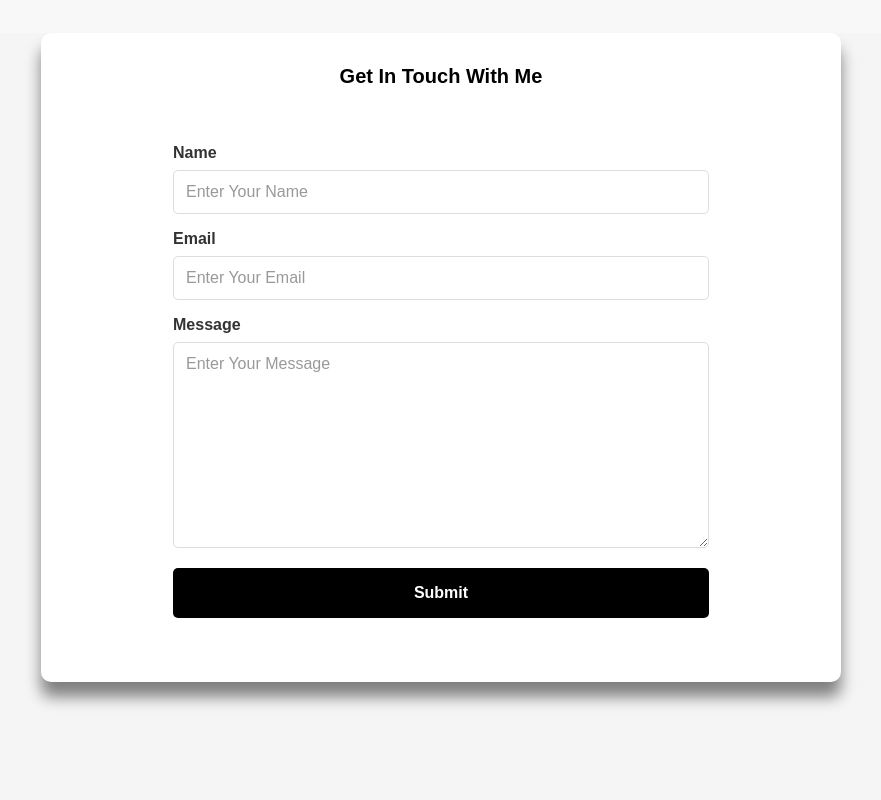
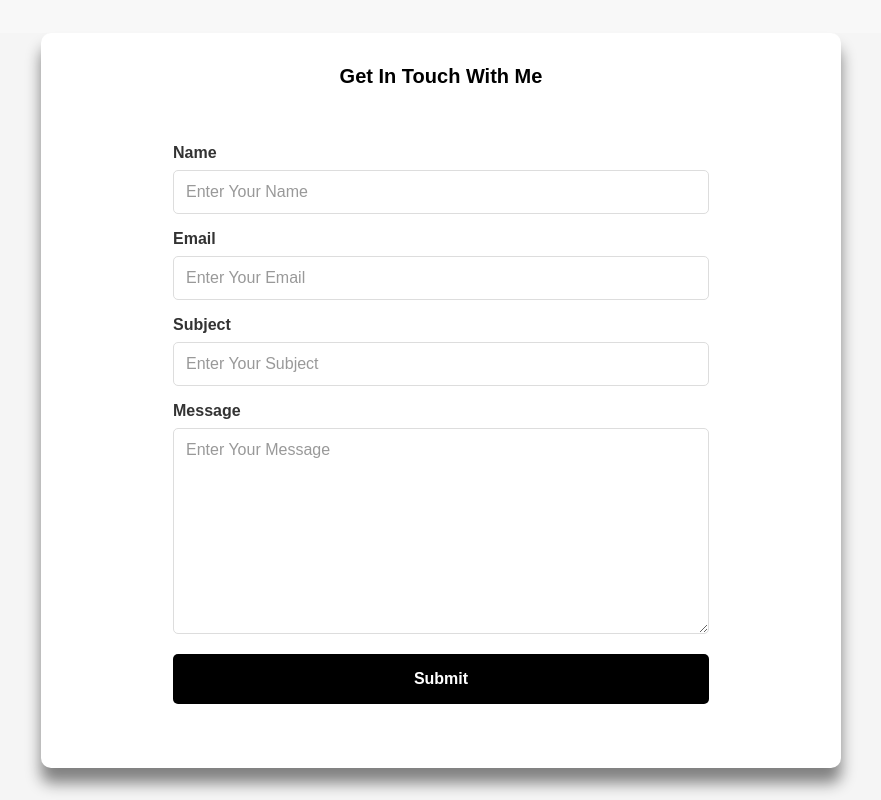
Before and after one commit to midnightmoet/3c, a React (Vite) app: page / in a window 1280 px wide. Shown: the part 1088-1888 px from the top of the page, without its empty margins (199-1080 px from the left). Before the commit the page ends 1802 px from the top, so only its background shows below. Built offline with nearby package versions, Linux system fonts and the light colour scheme.

Commit message:
Added a section to the form

```diff
--- a/src/pages/Home.jsx
+++ b/src/pages/Home.jsx
@@ -26,6 +26,7 @@ const Home = () => {
 				</nav>
 			</header>
 
+{/* ABOUT SECTION */}
 			<section className="hero" id="about">
 				<div className="about-container">
 					{/* <h1 className="about-title">About 3C</h1> */}
@@ -63,7 +64,7 @@ const Home = () => {
         <h2></h2>
         <p></p>
       </section> */}
-
+{/* SERVICES SECTION */}
 			<section className="services" id="services">
 				<section className="services-container">
 					<div className="services-title">
@@ -111,12 +112,13 @@ const Home = () => {
 			{/* <section className="projects" id="projects">
       </section> */}
 
+{/* CONTACT FORM SECTION */}
 			<section className="contact" id="contact">
 				<h2>Get In Touch With Me</h2>
 				<div className="contact-form-container">
 					<div className="contact-form">
 						<form
-							action="https://formspree.io/f/mdovjavr"
+							action="https://formspree.io/f/xpwabzgz"
 							method="POST"
 						>
 							<div className="form-control">
@@ -137,6 +139,17 @@ const Home = () => {
 									id="email"
 									name="sender-email"
 									placeholder="Enter Your Email"
+									className="input-field"
+									required
+								/>
+							</div>
+							<div className="form-control">
+								<label htmlFor="subject">Subject</label>
+								<input
+									type="text"
+									id="subject"
+									name="subject"
+									placeholder="Enter Your Subject"
 									className="input-field"
 									required
 								/>
```
